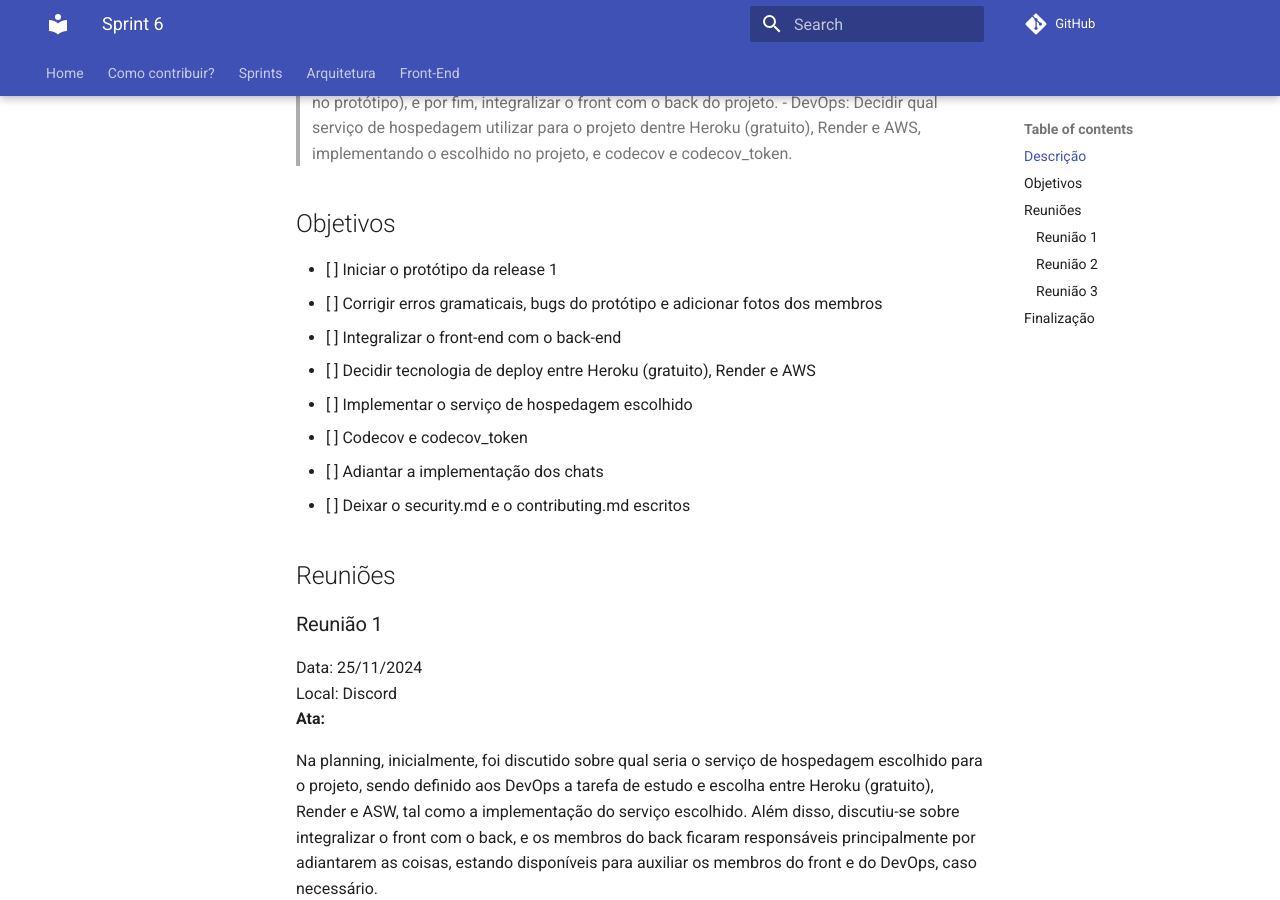
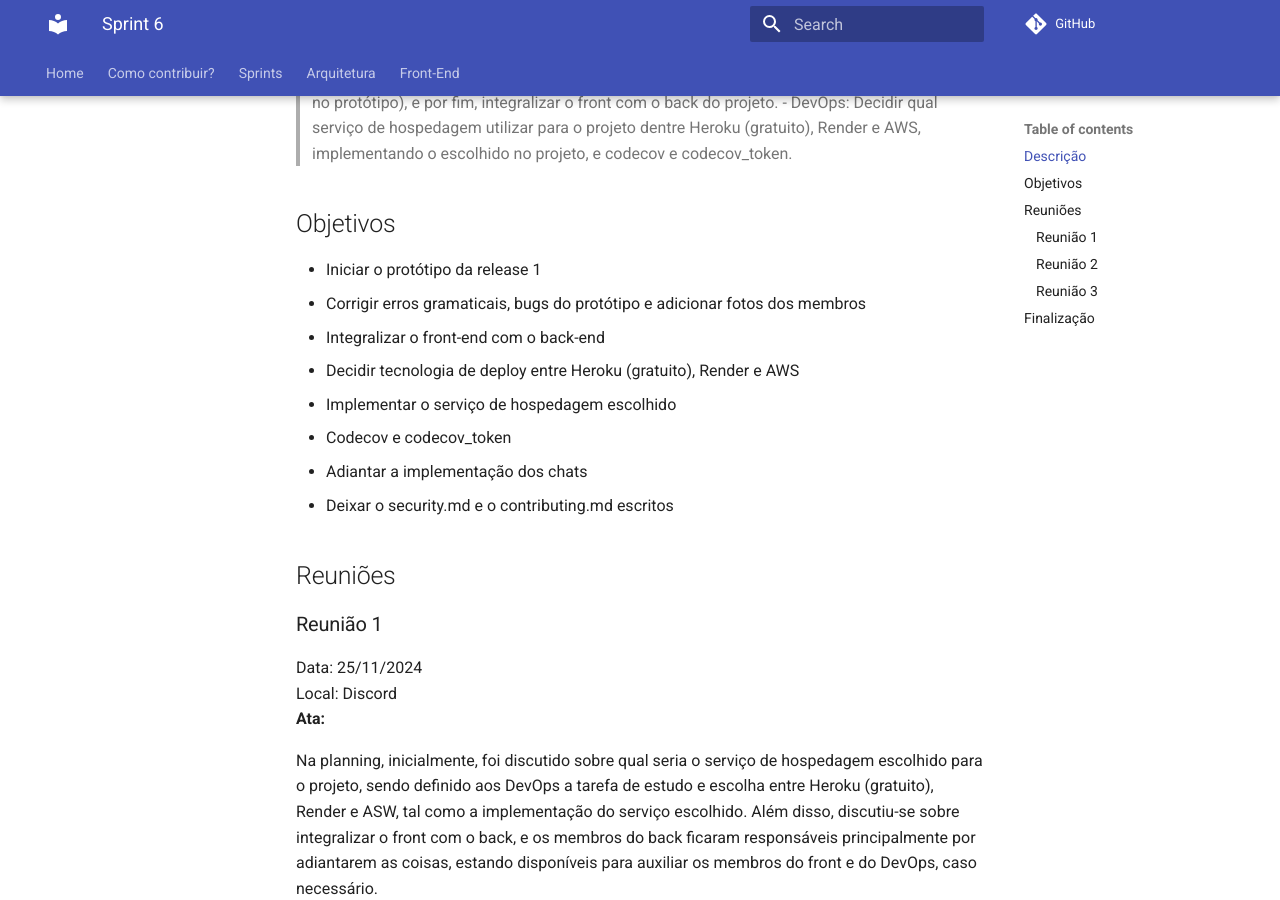
Before and after one commit to zlimaz/2025-1-AcheiUnB-Testes, an MkDocs documentation site: the page built from docs/sprints/sprint-6.md, in a window 1280 px wide and 900 px high, scrolled down 357 px. Built offline with MkDocs 1.6.1 and Material for MkDocs 9.7.7, drawn with Linux system fonts in a browser that asks for light colours; comment, search, counter and statistics services are not loaded.

```diff
--- a/docs/sprints/sprint-6.md
+++ b/docs/sprints/sprint-6.md
@@ -8,14 +8,14 @@ Período: 25/11/2024 a 02/12/2024
 > - DevOps: Decidir qual serviço de hospedagem utilizar para o projeto dentre Heroku (gratuito), Render e AWS, implementando o escolhido no projeto, e codecov e codecov_token.
 
 ## Objetivos
-- [ ] Iniciar o protótipo da release 1
-- [ ] Corrigir erros gramaticais, bugs do protótipo e adicionar fotos dos membros
-- [ ] Integralizar o front-end com o back-end
-- [ ] Decidir tecnologia de deploy entre Heroku (gratuito), Render e AWS
-- [ ] Implementar o serviço de hospedagem escolhido
-- [ ] Codecov e codecov_token
-- [ ] Adiantar a implementação dos chats
-- [ ] Deixar o security.md e o contributing.md escritos
+- Iniciar o protótipo da release 1
+- Corrigir erros gramaticais, bugs do protótipo e adicionar fotos dos membros
+- Integralizar o front-end com o back-end
+- Decidir tecnologia de deploy entre Heroku (gratuito), Render e AWS
+- Implementar o serviço de hospedagem escolhido
+- Codecov e codecov_token
+- Adiantar a implementação dos chats
+- Deixar o security.md e o contributing.md escritos
 
 ## Reuniões
 ### Reunião 1
```
